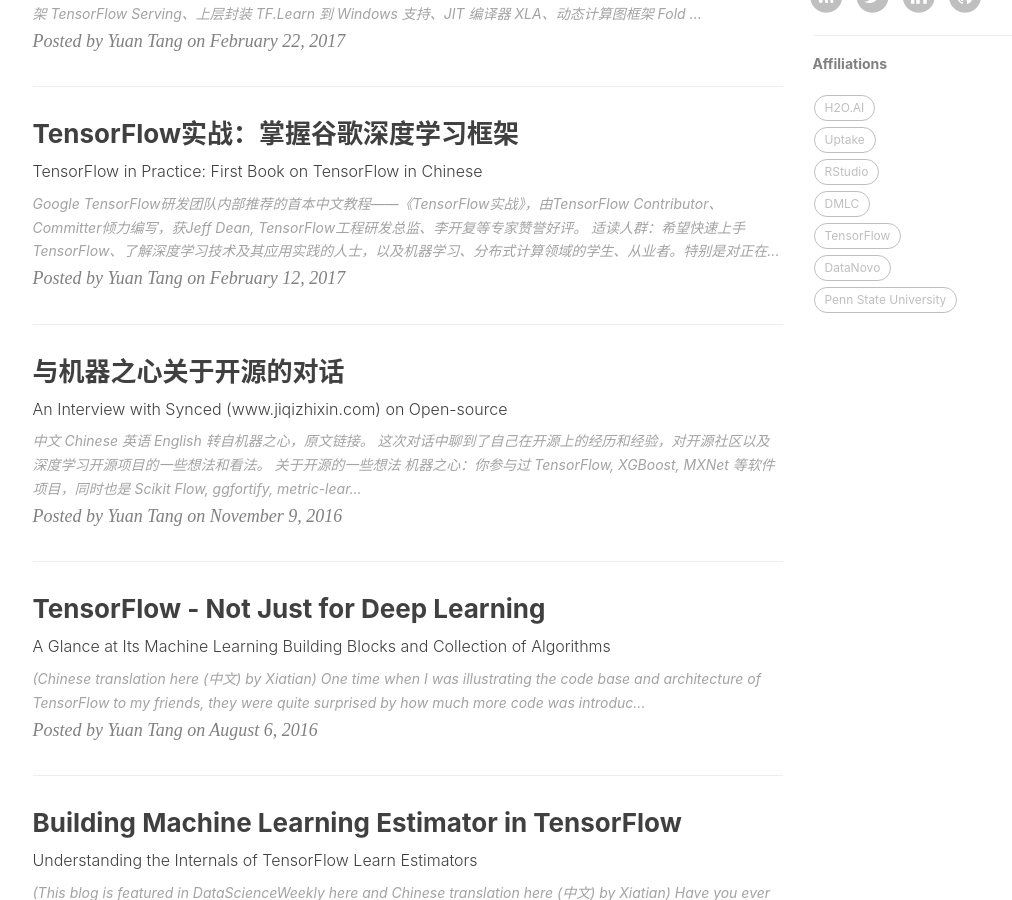
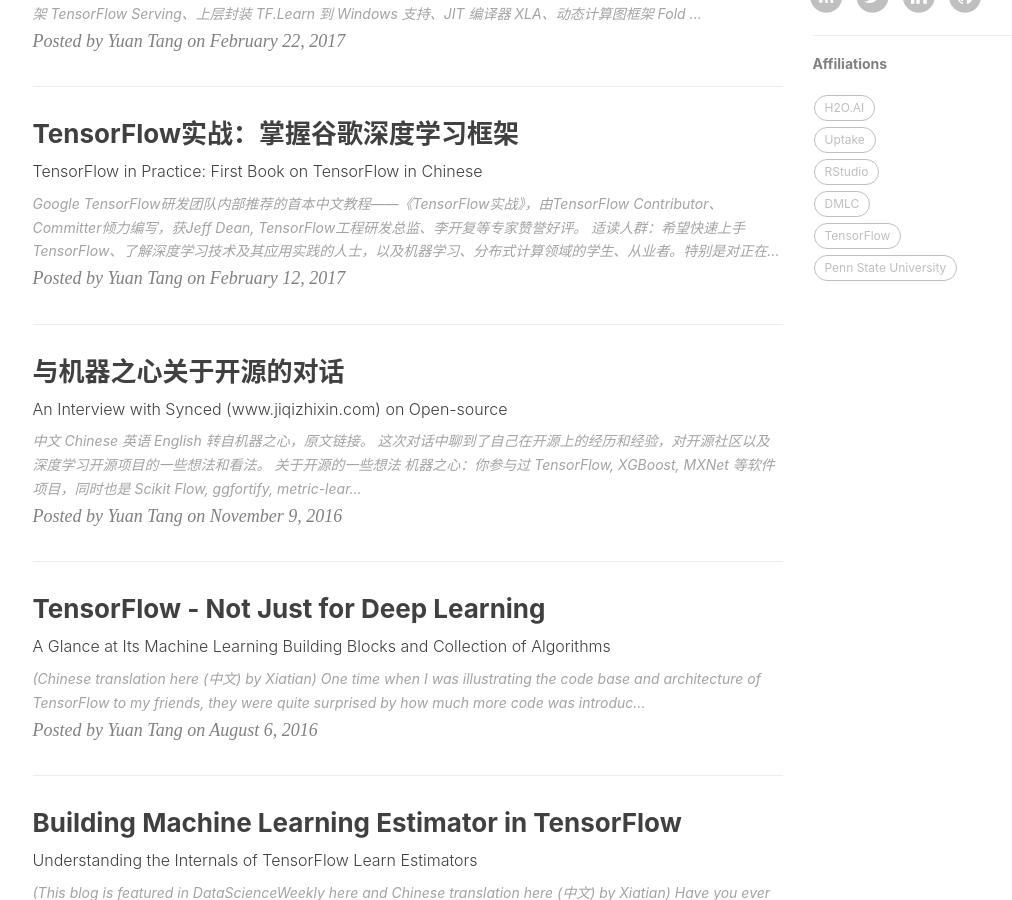
Before and after one commit to terrytangyuan/terrytangyuan.github.com, a Jekyll site: the page built from index.html, in a window 1280 px wide and 900 px high, scrolled down 802 px. Shown: the whole window, without its empty margins (135-1147 px from the left). Built offline with Jekyll 4.4.1, drawn with Linux system fonts in a browser that asks for light colours; nearby versions of some CDN libraries; the list of posts is cut into pages by our own code; comment, search, counter and statistics services are not loaded.

Commit message:
Update _config.yml

```diff
--- a/_config.yml
+++ b/_config.yml
@@ -89,9 +89,6 @@
         title: "TensorFlow",
         href: "https://github.com/tensorflow"
     },{
-        title: "DataNovo",
-        href: "http://datanovo.com"
-    },{
         title: "Penn State University",
         href: "http://psu.edu/"
     }
```
